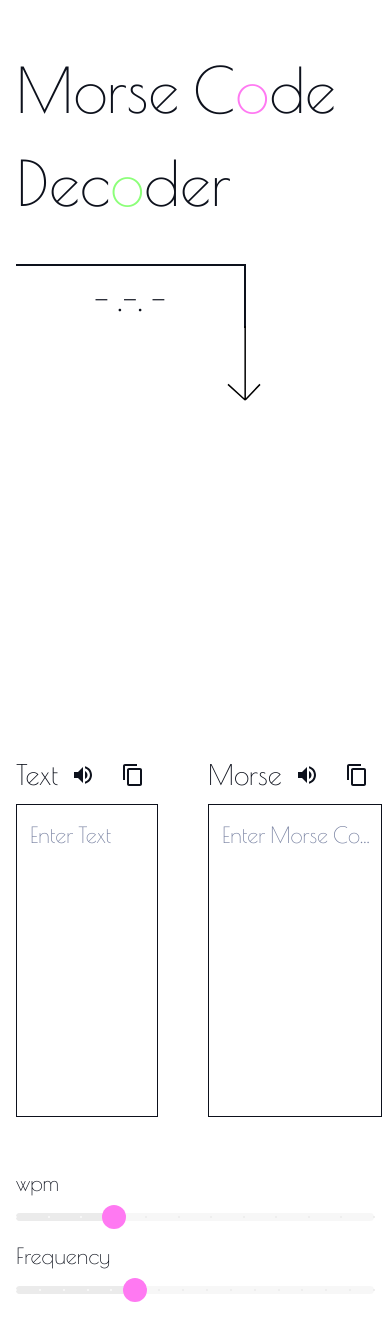
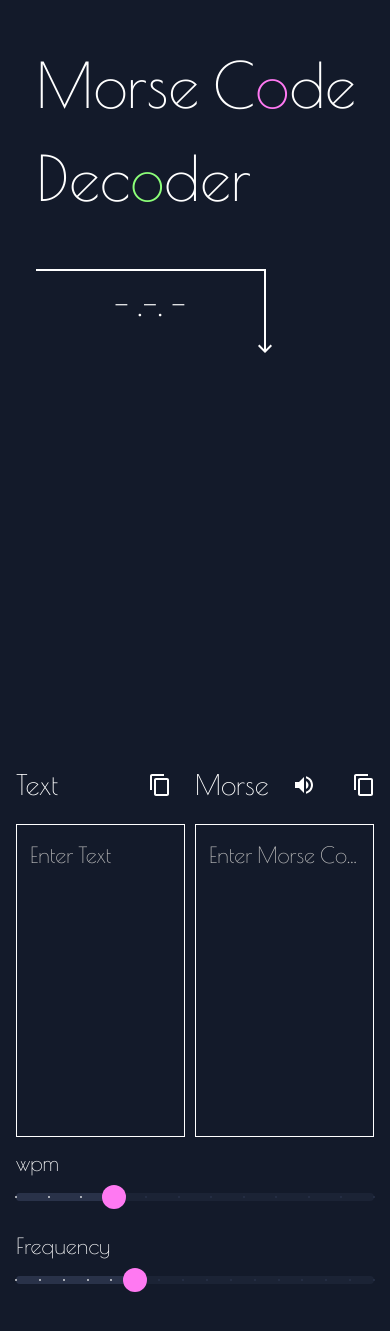
Before and after one commit to KarinaOlenina/morse-code-decoder, a React (Create React App) app: page / in a window 390 px wide. Shown: the part 237-1568 px from the top of the page. Built offline with nearby package versions, Linux system fonts and the light colour scheme.

Commit message:
feature: refactored colors, responsive, theme and styles

```diff
--- a/src/components/Banner/Bunner.tsx
+++ b/src/components/Banner/Bunner.tsx
@@ -1,15 +1,13 @@
-import React from 'react';
+import React, { useEffect, useState } from 'react';
 import {Box, ButtonBase, Container, Link, styled} from '@mui/material';
+import SouthIcon from '@mui/icons-material/South';
+import '@fontsource/poiret-one';
+
+// @ts-ignore
+import morseImg from '../../assets/img/morse.svg';
+import MorseTypography from "../../theme/MorseTypography";
 import Row from '../Row/Row';
 import Column from '../Column/Column';
-import '@fontsource/poiret-one';
-// @ts-ignore
-import morseImg from '../../assets/img/morse.svg';
-// @ts-ignore
-import arrowDown from '../../assets/img/arrow-down.svg';
-import { useEffect, useState } from 'react';
-import MorseTypography from "../../theme/MorseTypography";
-import {useTheme} from "@mui/material/styles";
 
 const StyledContainer = styled(Container)(({theme}) => ({
   display: 'flex',
@@ -25,6 +23,14 @@ const StyledContainer = styled(Container)(({theme}) => ({
     '& > div:nth-child(2)': {
       display: 'none',
     },
+  },
+}));
+
+const StyledColumn = styled(Column)(({theme}) => ({
+  paddingLeft: '50px',
+
+  [theme.breakpoints.down('sm')]: {
+    paddingLeft: '20px',
   },
 }));
 
@@ -94,7 +100,7 @@ export default function Banner(): JSX.Element {
 
   return (
     <StyledContainer id={'banner-section'}>
-      <Column>
+      <StyledColumn>
         <Box>
           <MorseTypography
               fontSize={{ xs: '62px',sm: '62px', md: '62px',  lg: '72px' }}
@@ -104,7 +110,7 @@ export default function Banner(): JSX.Element {
           </MorseTypography>
         </Box>
         <Link href={'#morse-decoder-section'} color="inherit" underline="none">
-        <StyledTryButton>
+          <StyledTryButton>
             <MorseTypography
                 variant={'rxlg38'}>
             <span
@@ -114,17 +120,18 @@ export default function Banner(): JSX.Element {
               <span className="wrap">{displayedText}</span>
             </span>
             </MorseTypography>
-            <img style={{
-              position: 'absolute',
-              right: '-17px',
-              top: '60px',
-            }} src={arrowDown} alt={'arrowDown'}/>
-        </StyledTryButton>
+            <SouthIcon
+                style={{
+                  position: 'absolute',
+                  right: '-13px',
+                  top: '60px',
+                }}/>
+          </StyledTryButton>
         </Link>
-      </Column>
+      </StyledColumn>
       <Row>
         <Box>
-          <StyledImg width={'100%'} src={morseImg} alt={'logo'} />
+          <StyledImg width={'100%'} src={morseImg} alt={'logo'}/>
         </Box>
       </Row>
     </StyledContainer>
--- a/src/components/Column/Column.tsx
+++ b/src/components/Column/Column.tsx
@@ -3,11 +3,16 @@ import { Gap } from '../Row/Row';
 
 export const Column = styled(Box)<{
   gap?: Gap | string;
-}>(({ gap, justifyContent}) => ({
+}>(({ gap, justifyContent, theme}) => ({
   display: 'flex',
   flexDirection: 'column',
   justifyContent: `${justifyContent || 'flex-start'}`,
   gap: `${gap}`,
+
+
+  [theme.breakpoints.down('md')]: {
+    gap: '10px',
+  },
 }));
 
 export default Column;
--- a/src/components/DecodeTextInput/DecodeTextInput.tsx
+++ b/src/components/DecodeTextInput/DecodeTextInput.tsx
@@ -1,5 +1,5 @@
 import React from 'react';
-import {Slider, Snackbar, styled, TextField} from '@mui/material';
+import {Snackbar, styled, TextField} from '@mui/material';
 import {
   VolumeUp as VolumeUpIcon,
   ContentCopy as ContentCopyIcon,
@@ -45,6 +45,7 @@ const StyledTextField = styled(TextField)(({theme}) => ({
     },
     '& textarea': {
         fontSize: '28px',
+        color: theme.palette.custom.textPrimary,
     },
 
 }));
@@ -145,7 +146,7 @@ export default function DecodeTextInput(): JSX.Element {
         <StyledButton
           color="primary"
           onClick={type === 'morse' ? handlePlaySoundMorse : handlePlaySoundText}>
-          <VolumeUpIcon />
+            {type === 'morse' ?  <VolumeUpIcon /> : ''}
         </StyledButton>
         <audio ref={audioRef}></audio>
         <StyledButton
--- a/src/components/Row/Row.tsx
+++ b/src/components/Row/Row.tsx
@@ -18,7 +18,7 @@ const Row = styled(Box)<{
   borderRadius?: string;
   width?: string;
   padding?: string;
-}>(({ justifyContent, align, gap, border, borderRadius, width, padding }) => ({
+}>(({ justifyContent, align, gap, border, borderRadius, width, padding, theme }) => ({
   display: 'flex',
   justifyContent: `${justifyContent || 'flex-start'}`,
   alignItems: `${align || 'center'}`,
@@ -27,6 +27,10 @@ const Row = styled(Box)<{
   borderRadius: `${borderRadius}`,
   width: `${width || '100%'}`,
   padding: `${padding || 0}`,
+
+  [theme.breakpoints.down('md')]: {
+    gap: '10px',
+  },
 }));
 
 export default Row;
--- a/src/components/Table/AlphabetTable.tsx
+++ b/src/components/Table/AlphabetTable.tsx
@@ -29,12 +29,24 @@ const StyledTableContainer = styled(TableContainer)(({theme}) => ({
     borderRadius: '5px',
     boxShadow: theme.palette.custom.deepShadow,
     backgroundColor: theme.palette.custom.background,
+
+    '& button': {
+        color: theme.palette.custom.accentPink,
+    },
+
+    '& button.Mui-disabled': {
+        color: theme.palette.custom.textTertiary,
+    },
 }));
 
 const StyledTableCell = styled(TableCell)(({theme}) => ({
     fontSize: '20px',
     color: theme.palette.custom.textPrimary,
     backgroundColor: theme.palette.custom.background,
+
+    '& td.MuiTableCell-footer': {
+        border: 'none',
+    },
 }));
 
 interface TablePaginationActionsProps {
@@ -192,7 +204,7 @@ export default function AlphabetTable() {
                         <TableFooter>
                             <TableRow>
                                 <TablePagination
-                                    style={{color: theme.palette.custom.textPrimary}}
+                                    style={{color: theme.palette.custom.textPrimary, border: 'none'}}
                                     rowsPerPageOptions={[9]}
                                     colSpan={3}
                                     count={rows.length}
--- a/src/theme/ThemeProvider.tsx
+++ b/src/theme/ThemeProvider.tsx
@@ -2,6 +2,7 @@ import React from "react";
 import { ThemeProvider as StyledComponentsThemeProvider } from '@mui/material';
 
 import defaultTheme from './default-theme';
+import darknessTheme from "./darkness-theme";
 
 export default function ThemeProvider({
   children,
@@ -10,7 +11,7 @@ export default function ThemeProvider({
 }): JSX.Element {
 
   return (
-    <StyledComponentsThemeProvider theme={defaultTheme}>
+    <StyledComponentsThemeProvider theme={darknessTheme}>
       {children}
     </StyledComponentsThemeProvider>
   );
--- a/src/theme/colors.ts
+++ b/src/theme/colors.ts
@@ -54,25 +54,15 @@ export const darkTheme: DarkTheme = {
   ...commonTheme,
 
   background: colors.gray800,
-  background2: colors.gray600,
   backgroundSurface: colors.gray900,
-  backgroundModule: colors.gray500,
-  backgroundInteractive: colors.gray700,
-  backgroundTooltip: colors.gray700,
-
-  primary4: colors.gray700,
+  backgroundModule: colors.gray700,
 
   textPrimary: colors.white,
   textSecondary: colors.gray300,
   textTertiary: colors.gray300,
-  textLoader: colors.gray200,
 
   accentGreen: colors.green200,
-
   accentPink: colors.pink300,
-
-  accentTextLightPrimary: colors.gray50,
-  selectTokenBg: colors.gray800,
 
   deepShadow:
     '12px 16px 24px rgba(0, 0, 0, 0.24), 12px 8px 12px rgba(0, 0, 0, 0.24), 4px 4px 8px rgba(0, 0, 0, 0.32);',
@@ -83,25 +73,16 @@ export const lightTheme: LightTheme = {
   ...commonTheme,
 
   background: colors.white,
-  background2: colors.gray200,
   backgroundSurface: colors.white,
   backgroundModule: colors.gray50,
-  backgroundInteractive: colors.gray100,
-  backgroundTooltip: colors.white,
-
-  primary4: '#01a6860f',
 
   textPrimary: colors.gray900,
   textSecondary: colors.gray400,
   textTertiary: colors.gray300,
-  textLoader: colors.gray300,
 
   accentGreen: colors.green200,
   accentPink: colors.pink300,
 
-  accentTextLightPrimary: colors.gray50,
-  selectTokenBg: colors.gray50,
-
   deepShadow:
     '8px 12px 20px rgba(51, 53, 72, 0.04), 4px 6px 12px rgba(51, 53, 72, 0.02), 4px 4px 8px rgba(51, 53, 72, 0.04);',
 };
--- a/src/theme/theme.d.ts
+++ b/src/theme/theme.d.ts
@@ -33,25 +33,15 @@ export interface Theme {
 
 export interface LightTheme extends Theme {
   background: string;
-  background2: string;
   backgroundSurface: string;
   backgroundModule: string;
-  backgroundInteractive: string;
-  backgroundTooltip: string;
-
-  primary4: string;
 
   textPrimary: string;
   textSecondary: string;
   textTertiary: string;
-  textLoader: string;
 
   accentGreen: string;
   accentPink: colors.pink300,
-
-  accentTextLightPrimary: colors.gray50;
-
-  selectTokenBg: string;
 
   deepShadow: string;
 }
```
Also changed, not shown: src/assets/img/arrow-down.svg (deleted).
